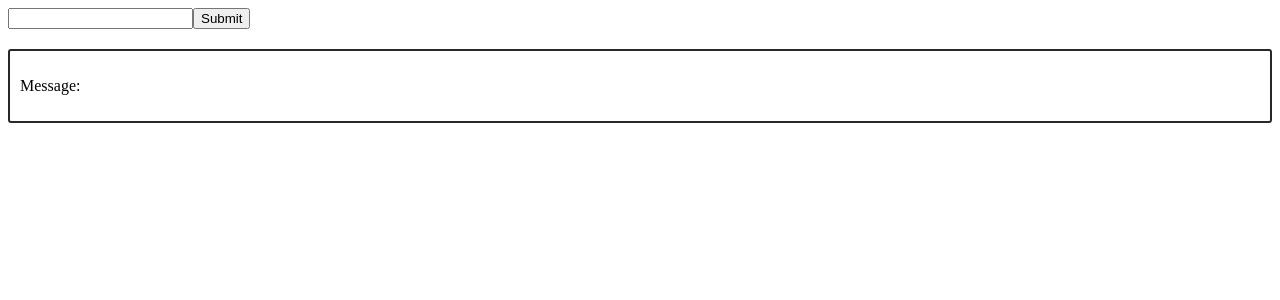
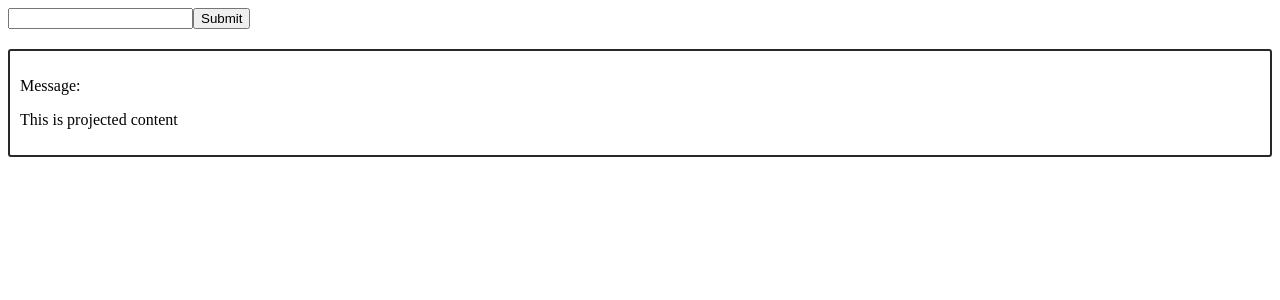
Before and after one commit to NaveenManjappa/angular-17-learning, an Angular app: page / in a window 1280 px wide. Shown: the top 300 px of the page. Built offline with nearby package versions, Linux system fonts and the light colour scheme.

Commit message:
ng AfterContentInit life cycle hook

```diff
--- a/src/app/app.component.html
+++ b/src/app/app.component.html
@@ -1,6 +1,8 @@
 <div class="container">
   <input type="text" #inputEl (focus)="0">
   <button (click)="onSubmit(inputEl)">Submit</button>
-  <app-demo [message]="inputValue"></app-demo>
+  <app-demo [message]="inputValue">
+    <p #parentPara>This is projected content</p>
+  </app-demo>
 
 </div>
--- a/src/app/demo/demo.component.html
+++ b/src/app/demo/demo.component.html
@@ -1,3 +1,4 @@
 <div class="demo">
     <p #temp>Message: {{message}}</p>
+    <ng-content></ng-content>
 </div>
--- a/src/app/demo/demo.component.ts
+++ b/src/app/demo/demo.component.ts
@@ -1,5 +1,5 @@
 import { CommonModule } from '@angular/common';
-import { Component, DoCheck, ElementRef, Input, OnChanges, OnInit, SimpleChanges, ViewChild } from '@angular/core';
+import { AfterContentInit, Component, ContentChild, DoCheck, ElementRef, Input, OnChanges, OnInit, SimpleChanges, ViewChild } from '@angular/core';
 
 @Component({
   selector: 'app-demo',
@@ -8,10 +8,12 @@ import { Component, DoCheck, ElementRef, Input, OnChanges, OnInit, SimpleChanges
   templateUrl: './demo.component.html',
   styleUrl: './demo.component.css'
 })
-export class DemoComponent implements OnChanges,OnInit,DoCheck {
+export class DemoComponent implements OnChanges,OnInit,DoCheck,AfterContentInit {
 title:string ='Demo component';
 @Input() message: string;
 @ViewChild('temp') tempPara:ElementRef;
+
+@ContentChild('parentPara') paraContent:ElementRef;
 
 constructor() {
   console.log('Demo component constructor called');
@@ -36,5 +38,12 @@ constructor() {
   //3. On DoCheck life cycle hook
   ngDoCheck(){
     console.log('ng DoCheck life cycle hook');
+    console.log('paraContent:',this.paraContent);
+  }
+
+  //4 ng AfterContentInit life cycle hook
+  ngAfterContentInit(){
+    console.log('ng AfterContentInit life cycle hook');
+    console.log('paraContent:',this.paraContent);
   }
 }
```
